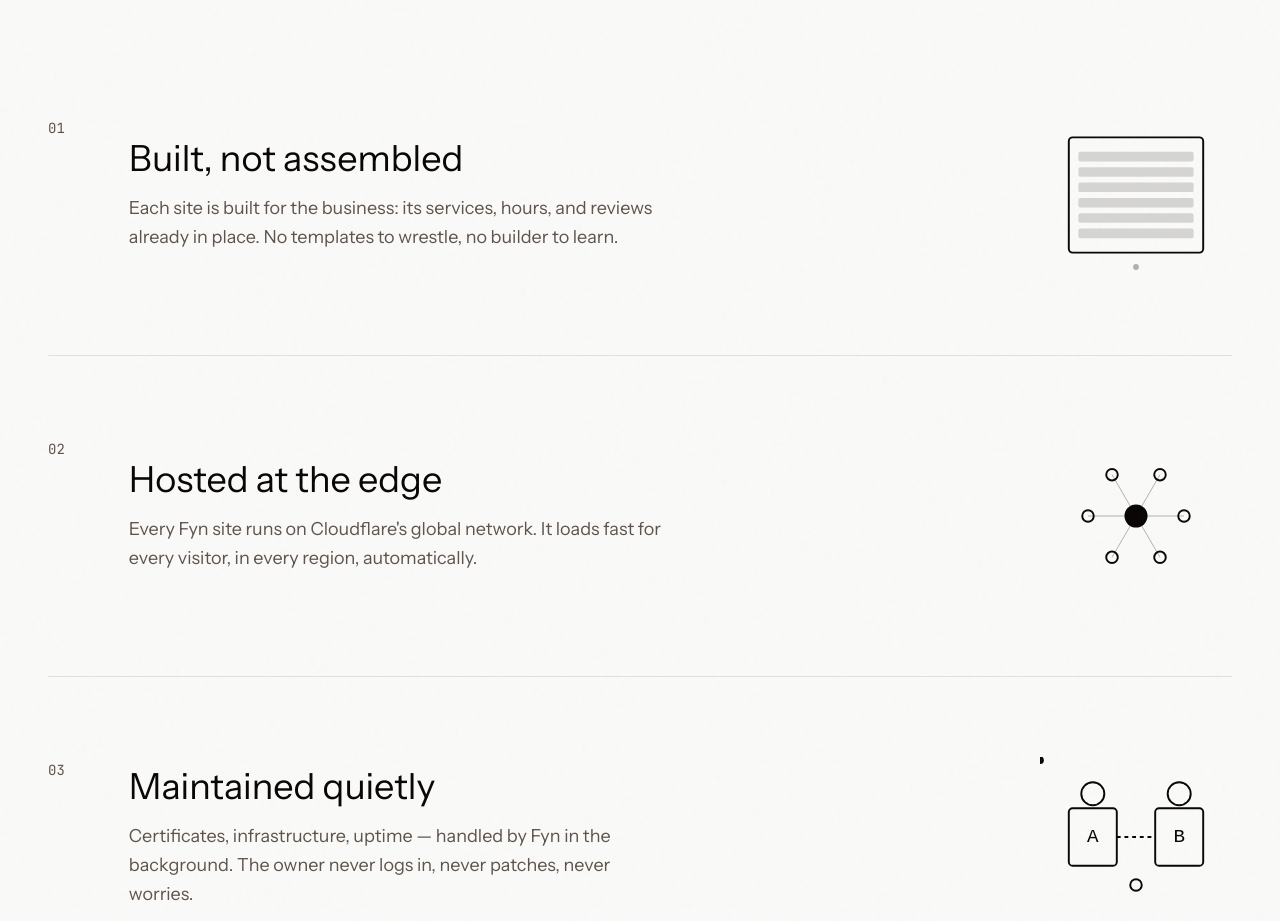
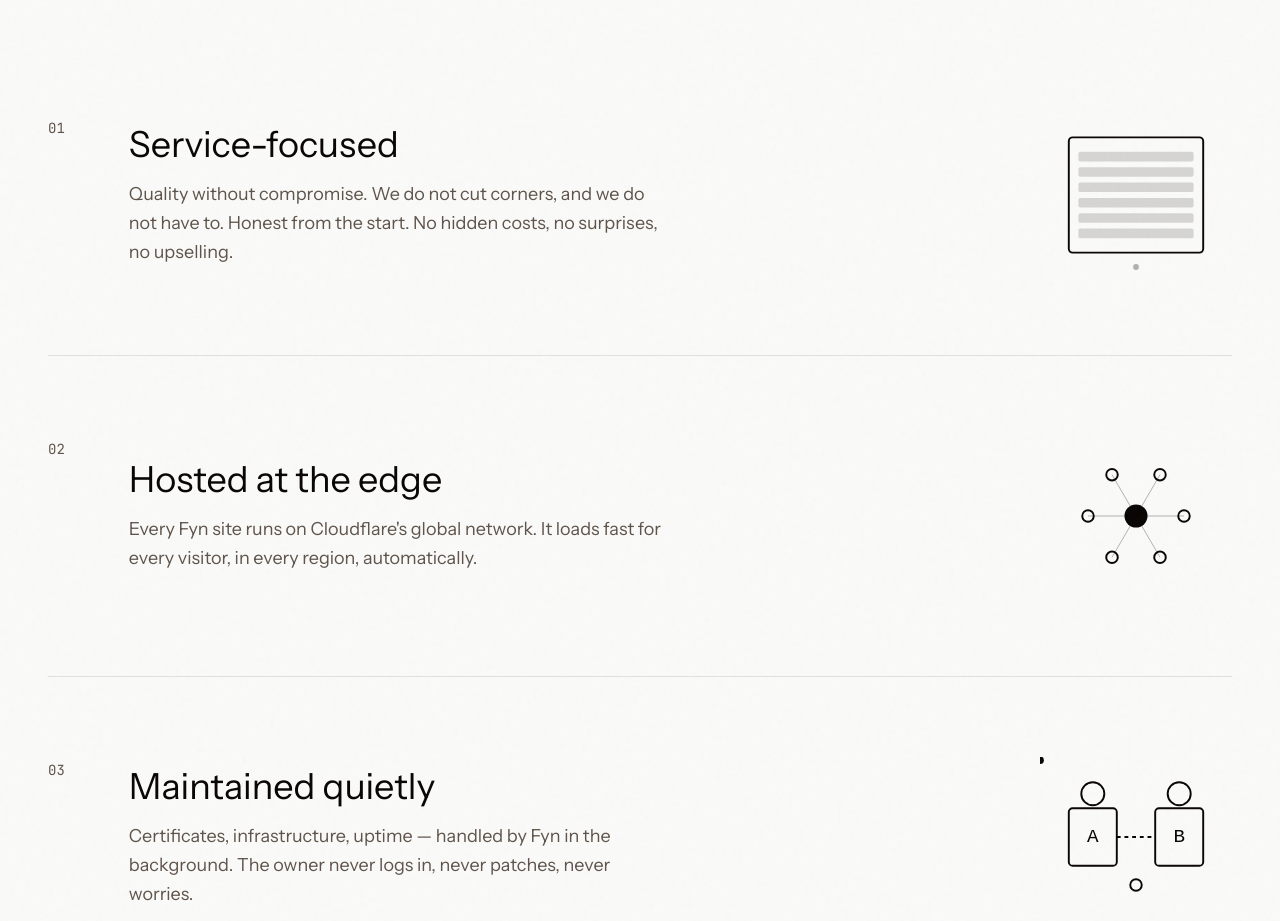
Before and after one commit to galco-dev/fynsubs, a Next.js app: page /fynsubs/ in a window 1280 px wide. Shown: the part 1220-2141 px from the top of the page. Built offline with nearby package versions, Linux system fonts and the light colour scheme.

Commit message:
Update features-section.tsx

```diff
--- a/components/landing/features-section.tsx
+++ b/components/landing/features-section.tsx
@@ -5,8 +5,8 @@ import { useEffect, useRef, useState } from "react";
 const features = [
   {
     number: "01",
-    title: "Built, not assembled",
-    description: "Each site is built for the business: its services, hours, and reviews already in place. No templates to wrestle, no builder to learn.",
+    title: "Service-focused",
+    description: "Quality without compromise. We do not cut corners, and we do not have to. Honest from the start. No hidden costs, no surprises, no upselling.",
     visual: "deploy",
   },
   {
```
